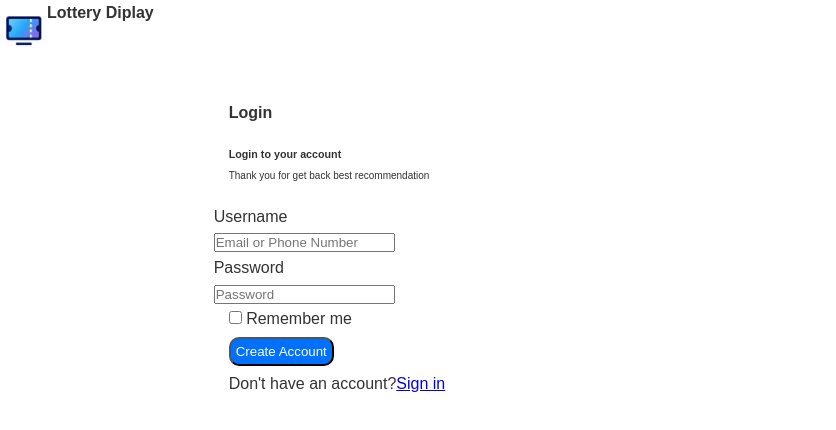
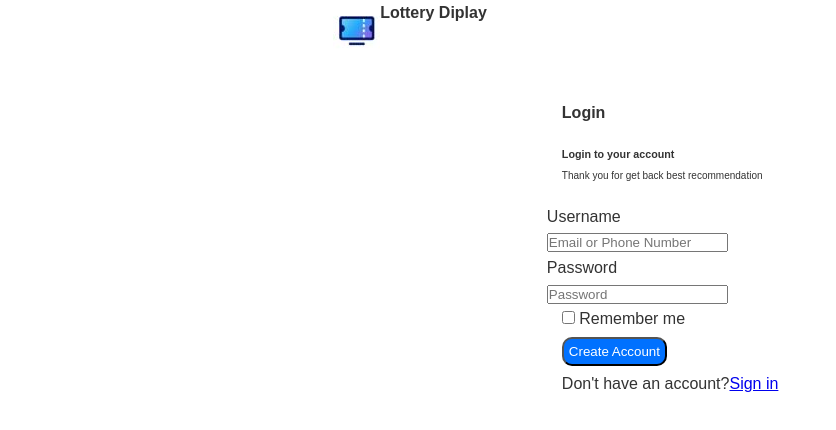
Before and after one commit to Mekarosi/techsemester, a React (Create React App) app: page /login in a window 1280 px wide. Shown: the top 430 px of the page, without its empty margins (0-836 px from the left). Built offline with nearby package versions, Linux system fonts and the light colour scheme.

Commit message:
Make changes

```diff
--- a/src/App.css
+++ b/src/App.css
@@ -118,7 +118,7 @@ body {
 
 .login-form {
   display: flex;
-  justify-content: start;
+  justify-content: center;
 }
 
 /* Landing Page */
@@ -130,6 +130,6 @@ body {
   box-shadow: rgba(0, 0, 0, 0.35) 0px 5px 15px;
   display: flex;
   align-content: center;
-  margin-top: 50px;
+  margin-top: 100px;
   margin-left: 50px;
 }
```
